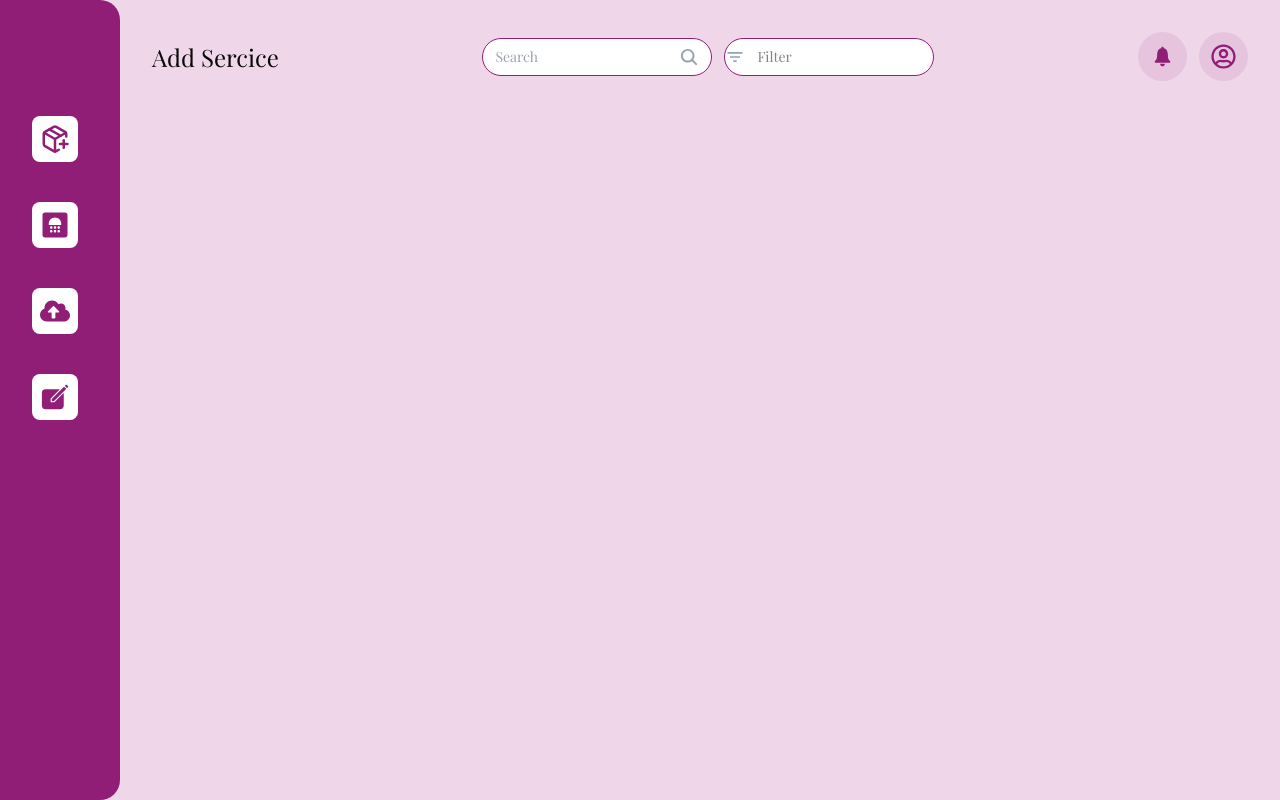
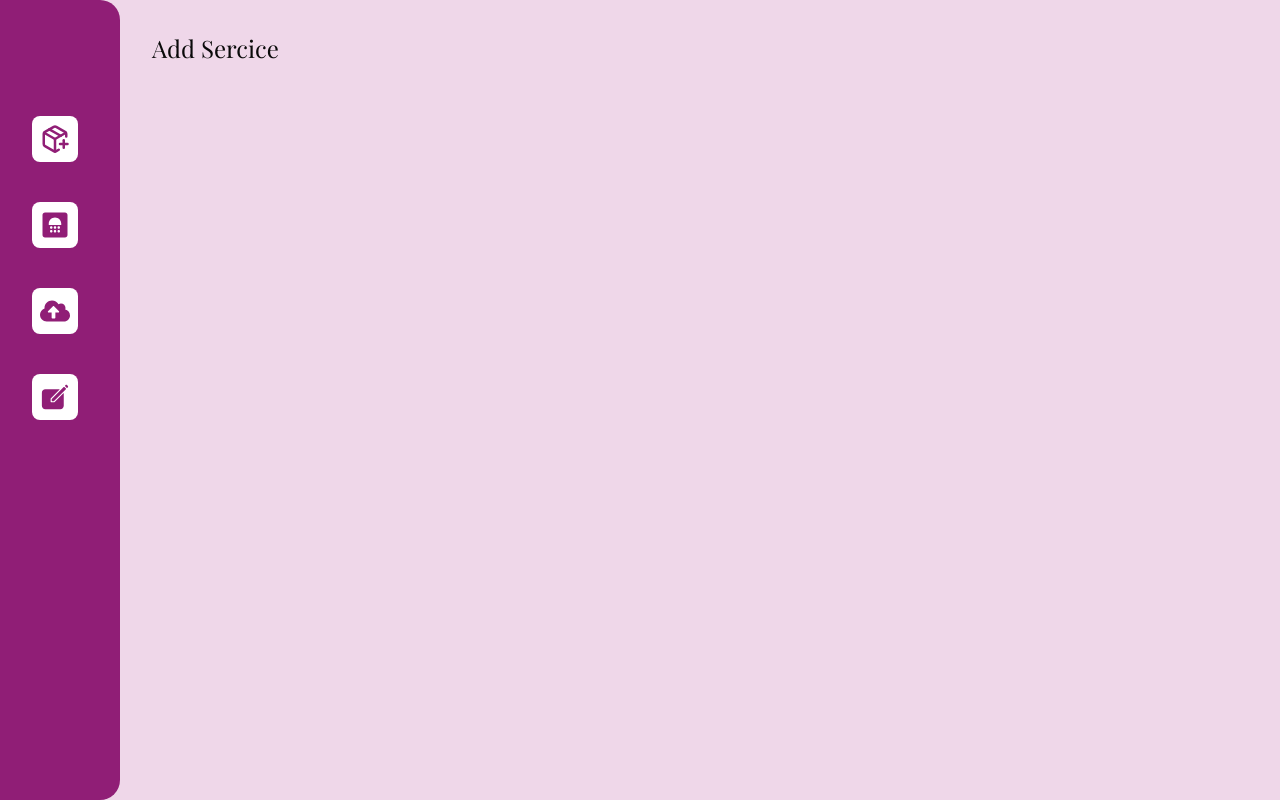
Before and after one commit to Sunmence-team/enoralifestyle, a React (Vite) app: page /dashboard/Appointments in a window 1280 px wide. Built offline with nearby package versions, Linux system fonts and the light colour scheme; a web font is replaced by a local one.

Commit message:
update on the dashboard

```diff
--- a/src/pages/dashboard/Components/AppointmentLogic.tsx
+++ b/src/pages/dashboard/Components/AppointmentLogic.tsx
@@ -9,31 +9,17 @@ export default function Appointments() {
   return (
     <div>
       <div className='flex justify-between items-center w-full mb-3'>
-        <h2 className='font-bold text-2xl'>Add Sercice</h2>
+        <div>
+          <h2 className='font-bold text-2xl'>Add Sercice</h2>
+        </div>
 
-        <div className='flex gap-3'>
-          <div className='flex items-center gap-2 text-sm rounded-full bg-white px-3 py-2 border border-[var(--primary-color)]'>
-            <input
-              type="search"
-              placeholder="Search"
-              className="w-full outline-none border-none bg-transparent placeholder:text-gray-400 text-gray-700"
-            />
-            <span>
-              <IoSearch size={20} className="text-gray-400" />
-            </span>
-          </div>
-          <div className=' flex gap-3 text-sm items-center rounded-full bg-white px- py-2 border border-(--primary-color) '>
-            <span><MdFilterList size={20} className='text-gray-400' /></span>
-            <input type="search" placeholder='Filter' className='' />
-          </div>
-
+        <div>
 
         </div>
 
-        <div className='flex gap-3'>
-          <div className='p-3 rounded-full bg-[var(--pink-color)] '><IoIosNotifications size={25} className='text-[var(--primary-color)]' /></div>
-          <div className='p-3 rounded-full bg-[var(--pink-color)]'><FaRegUserCircle size={25} className='text-[var(--primary-color)]' /></div>
-        </div>
+
+
+
       </div>
 
     </div>
```
